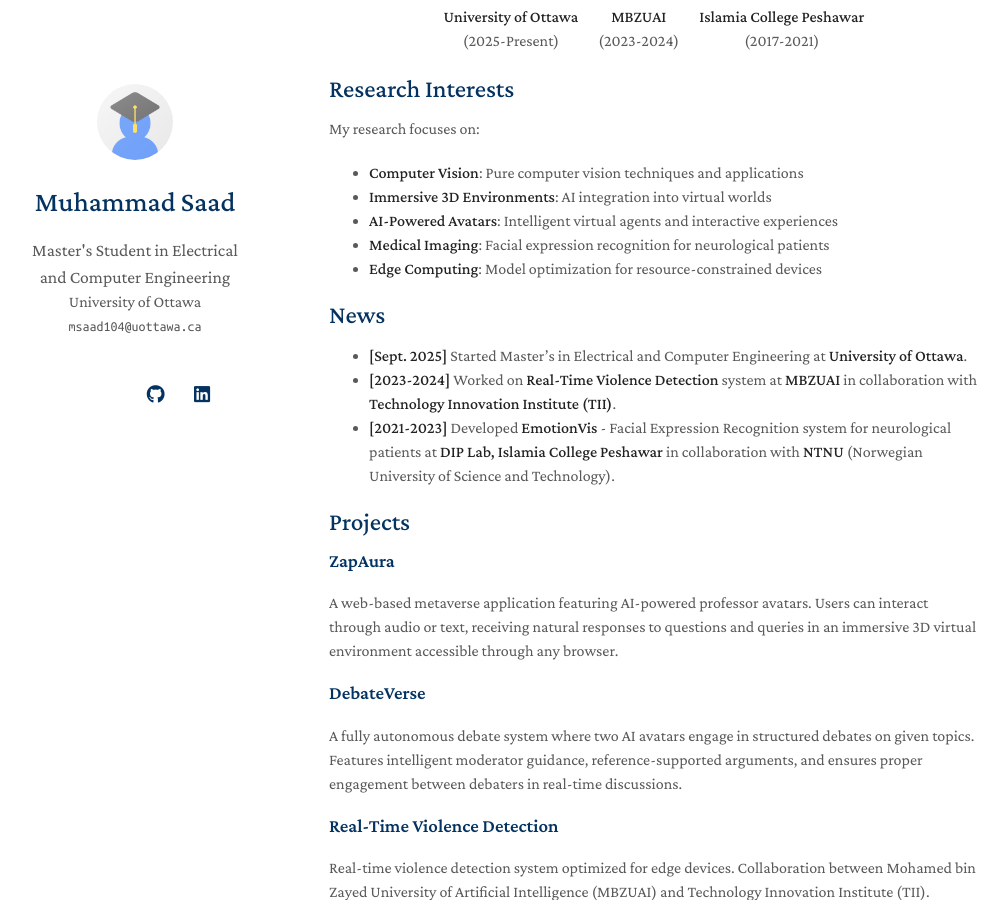
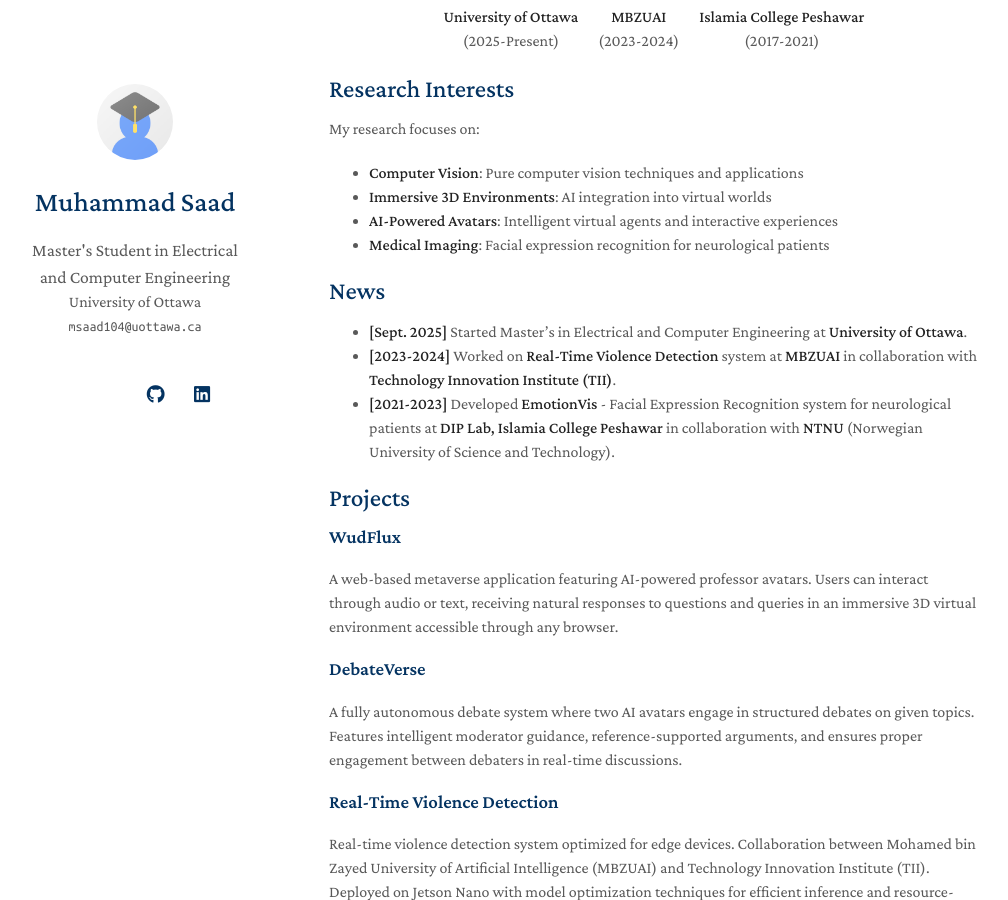
Before and after one commit to muhammadsaadkhankor/muhammadsaadkhankor.github.io, a Jekyll site: the page built from index.md, in a window 1280 px wide and 900 px high, scrolled down 312 px. Shown: the whole window, without its empty margins (141-1149 px from the left). Built offline with Jekyll 4.4.1, drawn with Linux system fonts in a browser that asks for light colours; nearby versions of some CDN libraries; a style sheet for code colours, icons or effects is not loaded; our own code applies the rules of GitHub Pages for plain Markdown files.

Commit message:
Update project name to WudFlux and remove edge computing

```diff
--- a/index.md
+++ b/index.md
@@ -28,7 +28,6 @@
 - **Immersive 3D Environments**: AI integration into virtual worlds
 - **AI-Powered Avatars**: Intelligent virtual agents and interactive experiences
 - **Medical Imaging**: Facial expression recognition for neurological patients
-- **Edge Computing**: Model optimization for resource-constrained devices
 
 ## News
 - **[Sept. 2025]** Started Master's in Electrical and Computer Engineering at **University of Ottawa**.
@@ -37,7 +36,7 @@
 
 ## Projects
 
-### ZapAura
+### WudFlux
 A web-based metaverse application featuring AI-powered professor avatars. Users can interact through audio or text, receiving natural responses to questions and queries in an immersive 3D virtual environment accessible through any browser.
 
 ### DebateVerse
```
